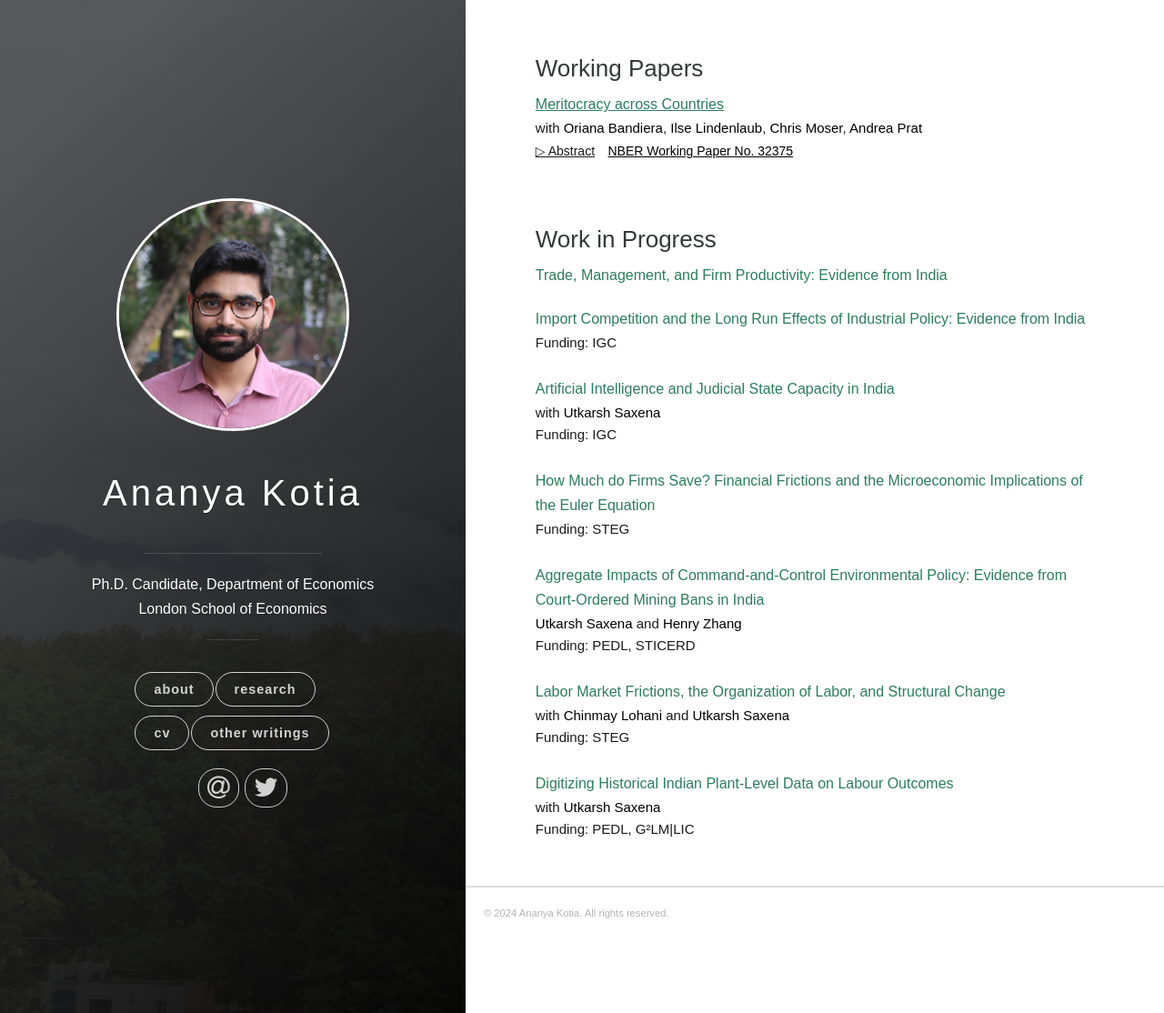
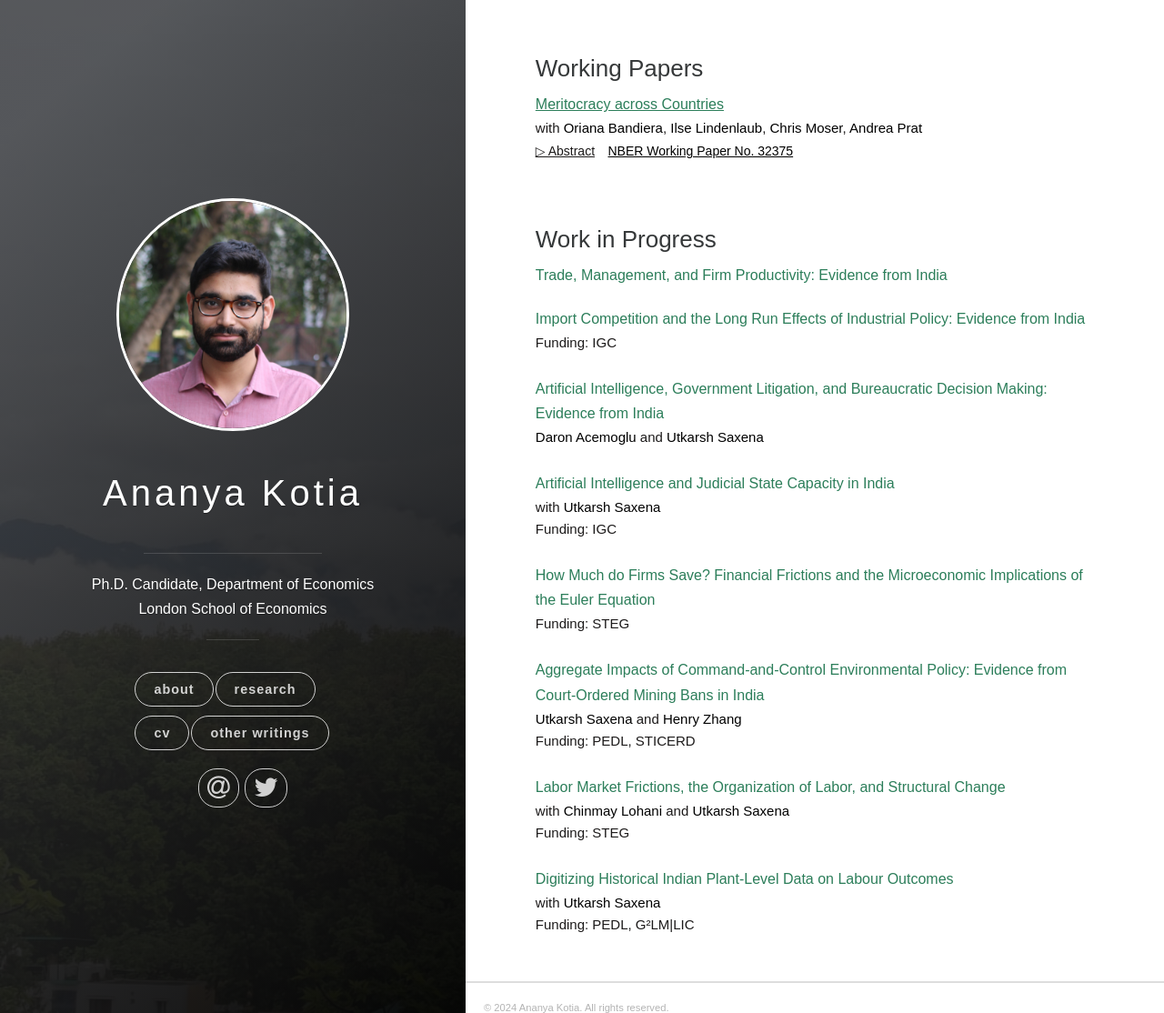
Before and after one commit to ananyakotia/ananyakotia.github.io, a Jekyll site: the page built from _posts/2018-06-13-research.markdown, in a window 1280 px wide and 1114 px high. Shown: the whole window at 91% size. Built offline with Jekyll 4.4.1, drawn with Linux system fonts in a browser that asks for light colours; nearby versions of some CDN libraries; some web fonts are replaced; a style sheet for code colours, icons or effects is not loaded.

Commit message:
update cv

```diff
--- a/_posts/2018-06-13-research.markdown
+++ b/_posts/2018-06-13-research.markdown
@@ -29,6 +29,16 @@ tags: [jekyll]
 <a href= "" style="color:#2c7e5a;font-weight: 500;">Import Competition and the Long Run Effects of Industrial Policy: Evidence from India  </a>
 <ul class="no-bullets">
 	<li style="margin-top: -20px;font-size: 15px;">Funding: IGC </li>
+</ul>
+<div style="height:25px;font-size:25px;">&nbsp;</div>
+
+
+<a href= "" style="color:#2c7e5a;font-weight: 500;"> Artificial Intelligence, Government Litigation, and Bureaucratic Decision Making: Evidence from India
+</a>
+<ul class="no-bullets">
+	<li style="margin-top: -20px;font-size: 15px;"><a href="https://economics.mit.edu/people/faculty/daron-acemoglu" target="_blank"> Daron Acemoglu</a> and <a href="https://saxenautkarsh.com" target="_blank">Utkarsh Saxena</a> </li>
+	<li style="font-size: 15px;">
+	</li>
 </ul>
 <div style="height:25px;font-size:25px;">&nbsp;</div>
 
```
Also changed, not shown: 3 other files.
